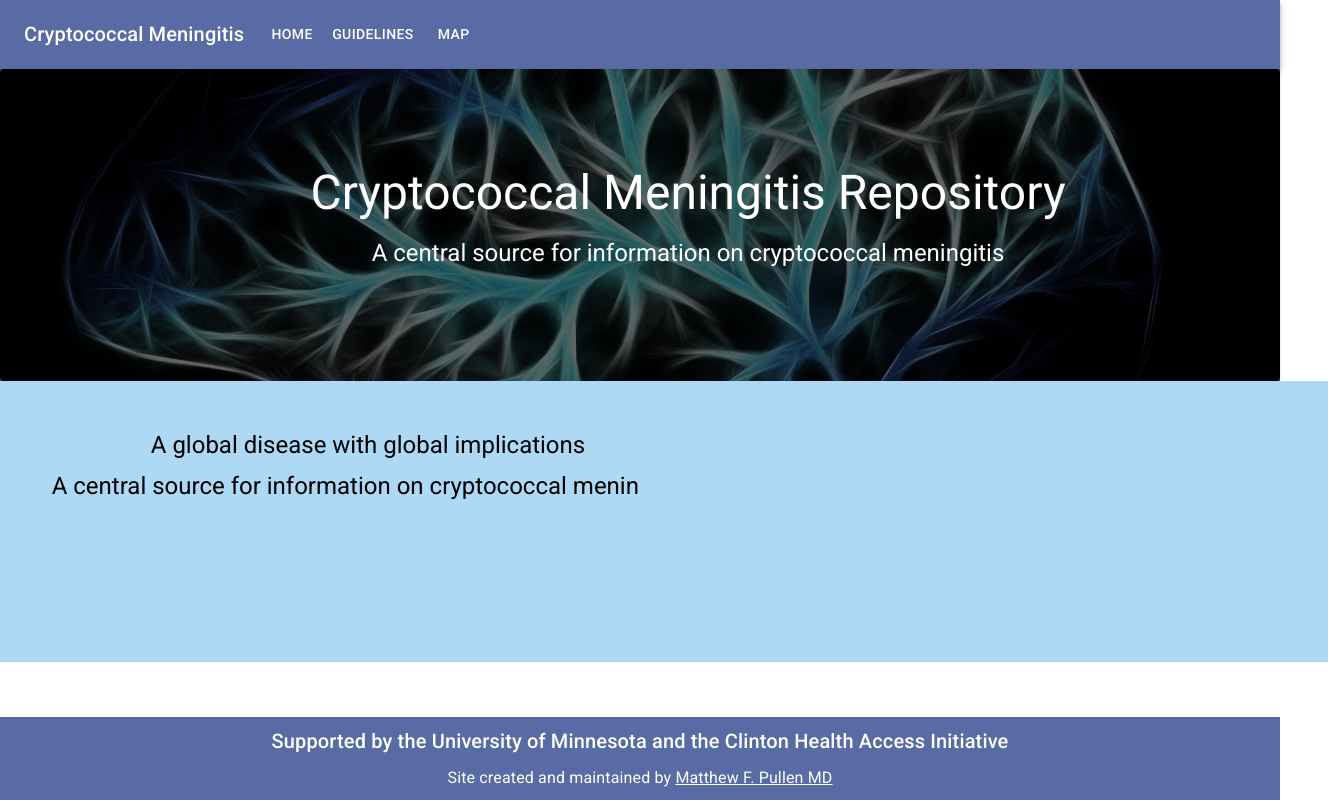
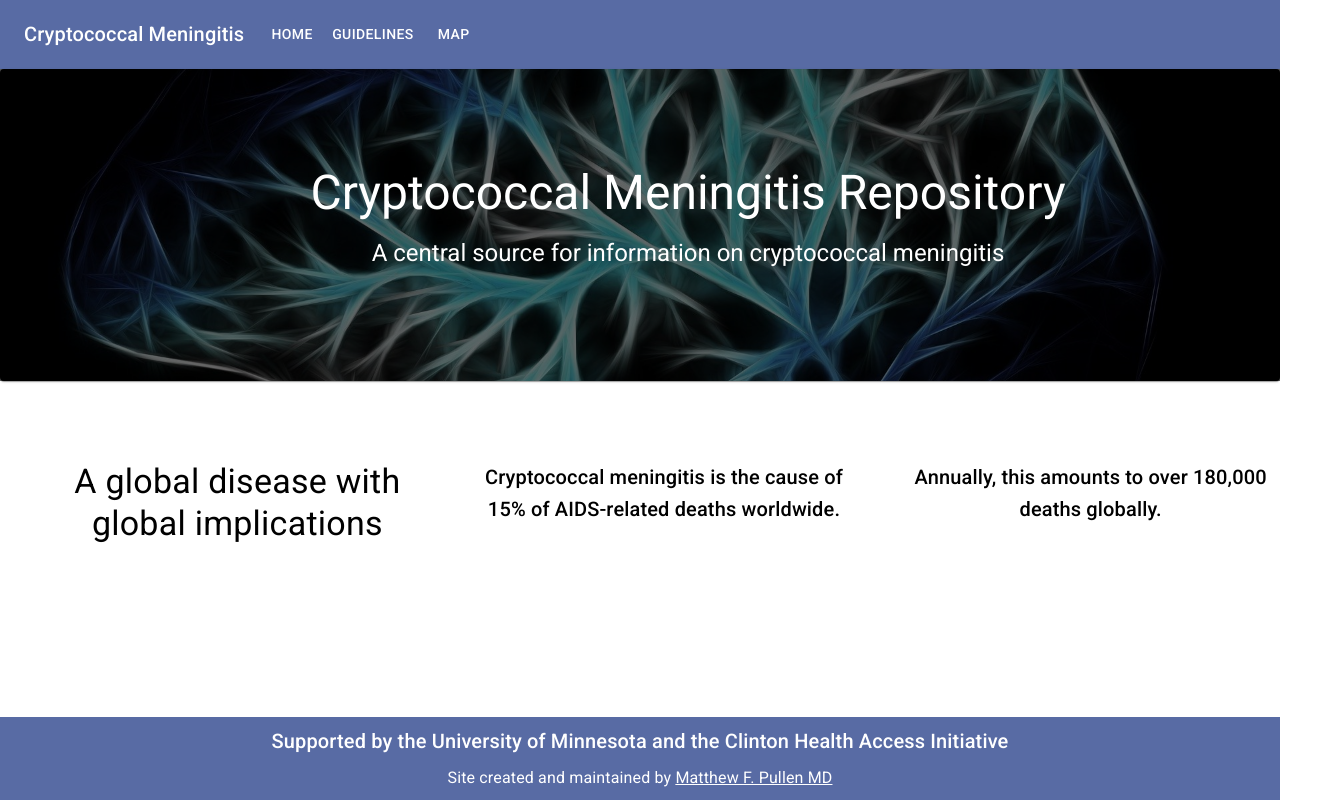
Before and after one commit to mfpullen22/cm_chai, a React (Create React App) app: page / in a window 1280 px wide. Shown: the whole page, 1328 px wide, since content can reach past the window. Built offline with nearby package versions, Linux system fonts and the light colour scheme.

Commit message:
Working on Home Page some more

```diff
--- a/src/components/header.js
+++ b/src/components/header.js
@@ -13,7 +13,7 @@ function Header() {
         position: 'relative',
         backgroundColor: 'grey.800',
         color: '#fff',
-        mb: 0,
+        mb: 4,
         backgroundSize: 'cover',
         backgroundRepeat: 'no-repeat',
         backgroundPosition: 'center',
--- a/src/components/home.js
+++ b/src/components/home.js
@@ -9,38 +9,49 @@ function Home() {
     <div>
     <Header />
       <Grid container>
-        <Grid item md={6}>
+        <Grid item md={4}>
           <Box
             sx={{
               position: 'relative',
-              height: "100%",
-              width: "100%",
               p: { xs: 3, md: 6 },
               pr: { md: 0 },
               m: {md: 0},
-              background: "rgb(173, 217, 244)",
+              background: "white",
             }}
           >
-            <Typography component="h1" variant="h5" color="inherit" gutterBottom>
+            <Typography component="h4" variant="h4" color="inherit" gutterBottom>
               A global disease with global implications
-            </Typography>
-            <Typography variant="h5" color="inherit" paragraph>
-              A central source for information on cryptococcal meningitis
             </Typography>
           </Box>
         </Grid>
-        <Grid item md={6}>
+        <Grid item md={4}>
             <Box
                 sx={{
                 position: 'relative',
-              height: "100%",
-              width: "100%",
                 p: { xs: 3, md: 6 },
                 pr: { md: 0 },
                 m: {md: 0} ,
-              background: "rgb(173, 217, 244)",
+                background: "white",
                 }}
             >
+                <Typography component="h6" variant="h6" color="inherit">
+                    Cryptococcal meningitis is the cause of 15% of AIDS-related deaths worldwide.
+                </Typography>
+            </Box>
+        </Grid>
+        <Grid item md={4}>
+            <Box
+                sx={{
+                position: 'relative',
+                p: { xs: 3, md: 6 },
+                pr: { md: 0 },
+                m: {md: 0} ,
+                background: "white",
+                }}
+            >
+                <Typography component="h6" variant="h6" color="inherit" paragraph>
+                    Annually, this amounts to over 180,000 deaths globally.
+                </Typography>
             </Box>
         </Grid>
       </Grid>
```
Lines whose indentation alone changed are shown as unchanged.
